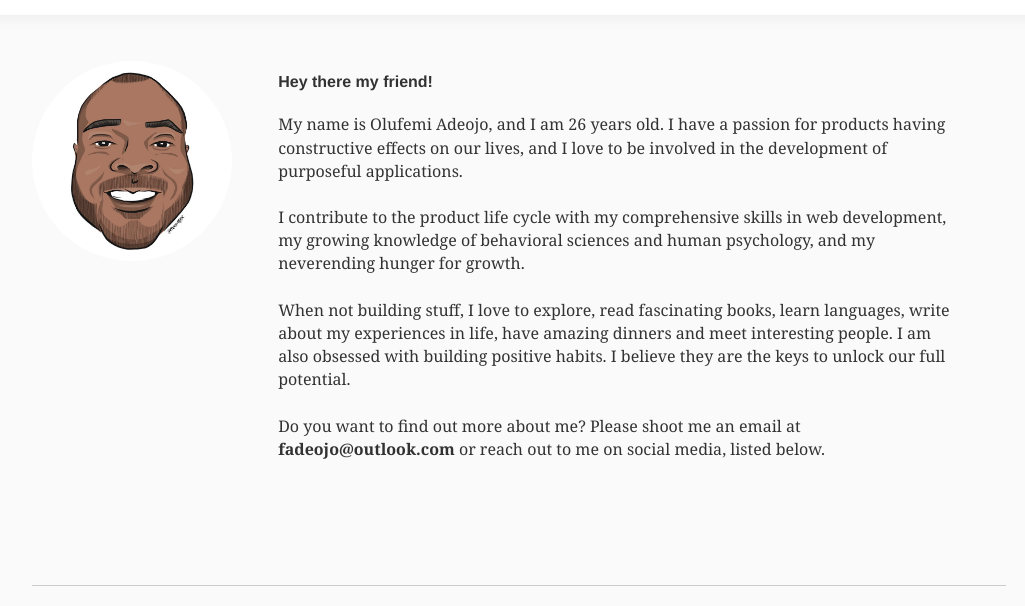
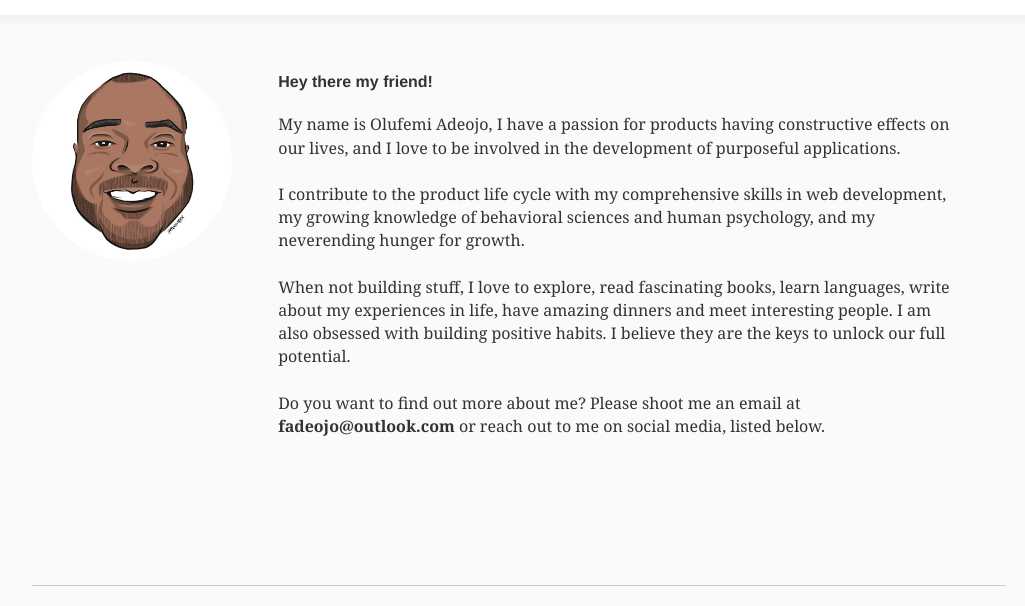
Before and after one commit to fadeojo/website, a Gatsby site: page /about in a window 1280 px wide. Shown: the part 55-661 px from the top of the page, without its empty margins (121-1146 px from the left). Built offline with nearby package versions, Linux system fonts and the light colour scheme; Gatsby itself is replaced by a stand-in of ours; some packages are replaced by stand-ins of ours; what typography-theme-doelger would draw is missing.

Commit message:
fix(age): removes age from about page

```diff
--- a/src/components/About/About.tsx
+++ b/src/components/About/About.tsx
@@ -4,7 +4,6 @@ import Image, { FixedObject } from "gatsby-image";
 
 import { SiteSiteMetadataAuthor } from "graphql-types";
 import { rhythm } from "../../utils/typography";
-import { yearsSince } from "../../utils/timeSince";
 import { device } from "../../styles/constants";
 import { useAvatar } from "../../hooks";
 
@@ -24,8 +23,7 @@ const About: React.FunctionComponent<AboutProps> = ({
       <Description>
         <h4>Hey there my friend!</h4>
         <p>
-          My name is {author.name}, and I am {yearsSince(author.birthDate)}{" "}
-          years old. I have a passion for products having constructive effects
+          My name is {author.name}, I have a passion for products having constructive effects
           on our lives, and I love to be involved in the development of
           purposeful applications.
         </p>
```
